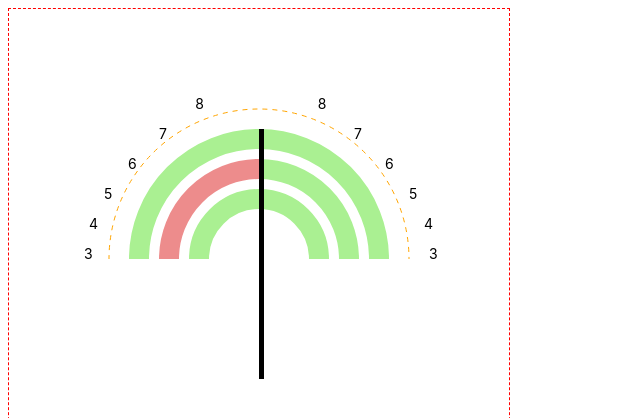
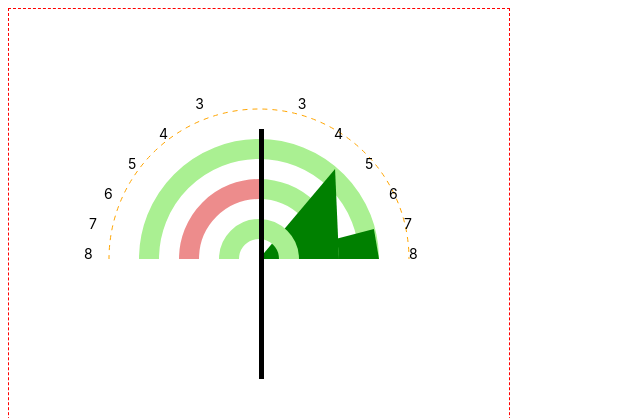
Before and after one commit to vasanth2929/chart_svelte, a Svelte app: page / in a window 1280 px wide. Shown: the top 418 px of the page, without its empty margins (0-640 px from the left). Built offline with nearby package versions, Linux system fonts and the light colour scheme.

Commit message:
update: right arc logic

```diff
--- a/src/App.svelte
+++ b/src/App.svelte
@@ -5,16 +5,16 @@
 		{
 			name: 'M1',
 			left: { name: "spent", value: 3 },
-			right: { name: "estimate", value: 5 },
+			right: { name: "estimate", value: 7 },
 		},
 		{
 			name: 'M2',
-			left: { name: "spent", value: 6 },
-			right: { name: "estimate", value: 3 },
+			left: { name: "spent", value: 8 },
+			right: { name: "estimate", value:5 },
 		},
 		{
 			name: 'M3',
-			left: { name: "spent", value: 3 },
+			left: { name: "spent", value: 8 },
 			right: { name: "estimate", value: 8 },
 		},
 	];
--- a/src/components/RadialChart.svelte
+++ b/src/components/RadialChart.svelte
@@ -6,8 +6,8 @@
     export let height: number = 500;
     export let data = [];
     let strokeWidth: number = 20;
-    let startRadius: number = 30;
-    let radiusGap: number = 30;
+    let startRadius: number = 150;
+    let radiusGap: number = 40;
     let max: number, min: number;
     let rightValues: any[] = [];
     let leftValues = [];
@@ -42,9 +42,9 @@
             if (item.right.value > max) max = item.right.value;
             // adding radius key
             i = i + 1;
-            return { ...item, radius: startRadius + i * radiusGap };
+            return { ...item, radius: startRadius - i * radiusGap };
         });
-        for (let i = min; i <= max; i = i + 1) {
+        for (let i = max; i >= min; i = i - 1) {
             rightValues = [...rightValues, { text: i }];
             leftValues = [...leftValues, { text: i }];
         }
@@ -53,6 +53,7 @@
                 ...item,
                 x: findXPosition(150, (90 / rightValues.length) * i),
                 y: height / 2 - i * 30,
+                angle: 90/rightValues.length * i
             };
         });
         leftValues = leftValues.map((item, i) => {
@@ -63,6 +64,7 @@
                     360 - 180 - (90 / rightValues.length) * i
                 ),
                 y: height / 2 - i * 30,
+                angle: 360 - 180 - (90 / rightValues.length) * i
             };
         });
         leftValues.reverse();
@@ -73,6 +75,19 @@
         let angleInRadians = (angle * Math.PI) / 180;
         return width / 2 + radius * Math.cos(angleInRadians);
     };
+
+    let findItem = (val)=>{
+        let item = rightValues.find(item=>item.text === val);
+        return item;
+    }
+
+    let getPoints = (d)=>{
+       return `
+            ${width/2} ${height/2},
+            ${findItem(d.right.value).x - strokeWidth/2 - radiusGap/2} ${findItem(d.right.value).y} ,
+            ${width/2 + d.radius+strokeWidth/2} ${height/2}
+       `;
+    }
 </script>
 
 <style>
@@ -83,9 +98,9 @@
     text {
         font-size: 14px !important;
     }
-    .right-value {
+    /* .right-value {
         transform: translateX(20px);
-    }
+    } */
     .left-value {
         transform: translateX(-25px);
     }
@@ -123,21 +138,14 @@
             stroke-width={strokeWidth}
             fill="none" />
 
-        <!--    left side slice -->
-        <!-- <rect
-            x={-d.radius + 20}
-            y={height / 2 - d.radius - strokeWidth}
-            width="50%"
-            height="60%"
-            fill="white" /> -->
+        <!-- right slice     -->
+        {#if d.right.value < max}
+        <polyline
+        points= {getPoints(d)}
+        fill="green"
+        />
+        {/if}
 
-        <!--    right side slice -->
-        <!-- <rect
-            x={width / 2 + d.radius - strokeWidth / 2}
-            y={height / 2 - d.radius - strokeWidth}
-            width="50%"
-            height="60%"
-            fill="red" /> -->
     {/each}
 
     <!--   value indicator -->
```
